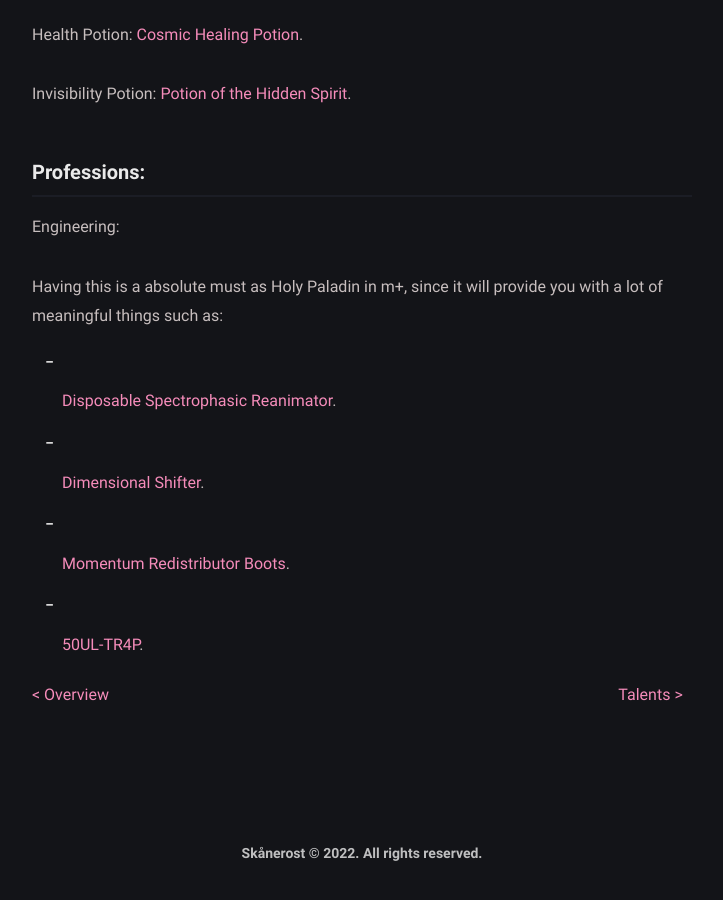
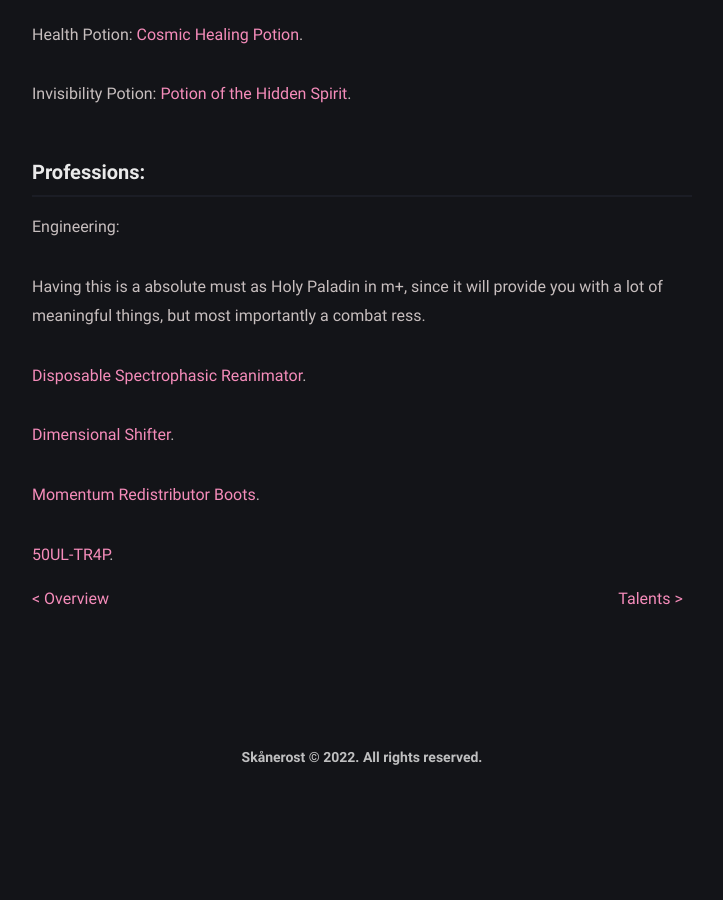
Before and after one commit to BetterThanWowhead/BetterThanWowhead.github.io, a Jekyll site: the page built from pages/M+/gearing.md, in a window 1280 px wide and 900 px high, scrolled down 2295 px. Shown: the whole window, without its empty margins (278-1001 px from the left). Built offline with Jekyll 4.4.1, drawn with Linux system fonts in a browser that asks for light colours; a script that is not in the unit is left out; after the commit the page ends 3098 px from its top, so only the background shows below that.

Commit message:
Update gearing.md

```diff
--- a/pages/M+/gearing.md
+++ b/pages/M+/gearing.md
@@ -78,15 +78,15 @@
 
 Engineering:
 
-Having this is a absolute must as Holy Paladin in m+, since it will provide you with a lot of meaningful things such as:
+Having this is a absolute must as Holy Paladin in m+, since it will provide you with a lot of meaningful things, but most importantly a combat ress.
 
-* [Disposable Spectrophasic Reanimator](https://www.wowhead.com/item=184308/disposable-spectrophasic-reanimator).
+[Disposable Spectrophasic Reanimator](https://www.wowhead.com/item=184308/disposable-spectrophasic-reanimator).
 
-* [Dimensional Shifter](https://www.wowhead.com/spell=310495/dimensional-shifter).
+[Dimensional Shifter](https://www.wowhead.com/spell=310495/dimensional-shifter).
 
-* [Momentum Redistributor Boots](https://www.wowhead.com/item=172912/momentum-redistributor-boots).
+[Momentum Redistributor Boots](https://www.wowhead.com/item=172912/momentum-redistributor-boots).
 
-* [50UL-TR4P](https://www.wowhead.com/spell=310493/50ul-tr4p).
+[50UL-TR4P](https://www.wowhead.com/spell=310493/50ul-tr4p).
 
 
 <div>
```
